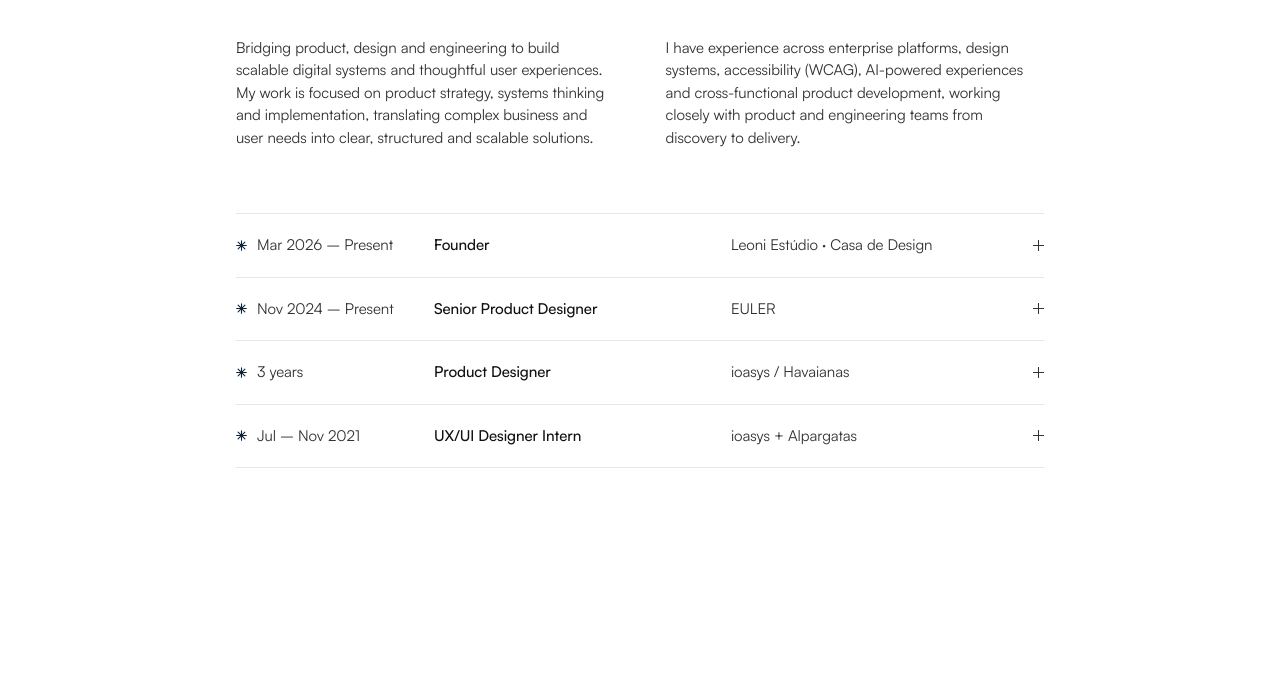
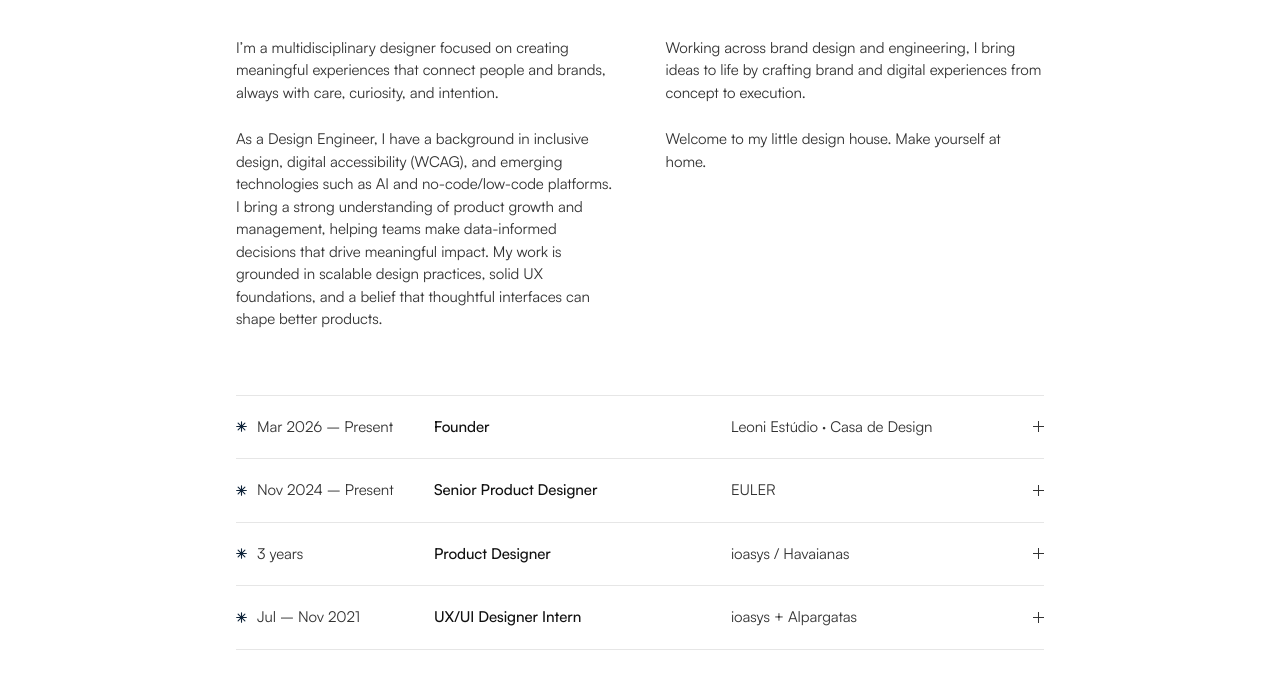
Before and after one commit to samyllaw/samyllaw, a plain HTML site: page about.html in a window 1280 px wide. Shown: the part 225-914 px from the top of the page. Drawn offline with Linux system fonts and the light colour scheme.

Commit message:
Update about.html

```diff
--- a/about.html
+++ b/about.html
@@ -48,8 +48,10 @@
       <div style="grid-column: 3 / span 8">
         <h1 id="ab-h" class="ab-hey"><span class="line-mask"><span style="--d: .05s">Hey! How’s it going?</span></span></h1>
         <div class="ab-two sr" style="margin-top: 0">
-          <p class="g">Bridging product, design and engineering to build scalable digital systems and thoughtful user experiences. My work is focused on product strategy, systems thinking and implementation, translating complex business and user needs into clear, structured and scalable solutions.</p>
-          <p class="g">I have experience across enterprise platforms, design systems, accessibility (WCAG), AI-powered experiences and cross-functional product development, working closely with product and engineering teams from discovery to delivery.</p>
+          <p class="g">I’m a multidisciplinary designer focused on creating meaningful experiences that connect people and brands, always with care, curiosity, and intention.</p>
+          <p class="g">Working across brand design and engineering, I bring ideas to life by crafting brand and digital experiences from concept to execution.</p>
+          <p class="g">As a Design Engineer, I have a background in inclusive design, digital accessibility (WCAG), and emerging technologies such as AI and no-code/low-code platforms. I bring a strong understanding of product growth and management, helping teams make data-informed decisions that drive meaningful impact. My work is grounded in scalable design practices, solid UX foundations, and a belief that thoughtful interfaces can shape better products.</p>
+          <p class="g">Welcome to my little design house. Make yourself at home.</p>
         </div>
 
       <ol aria-label="Experience" style="border-top: 1px solid #E6E6E6; margin-top: var(--vgap)">
```
